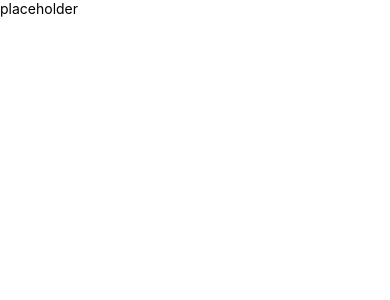
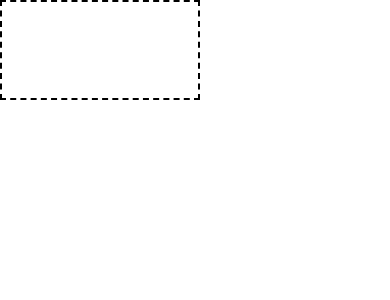
Before and after one commit to ForrestWeiswolf/native-predictions, a React Native app: screen / in a window 390 px wide. Shown: the top 300 px of the page. Built offline with nearby package versions, Linux system fonts and the light colour scheme.

Commit message:
Add a TextInput

```diff
--- a/App.js
+++ b/App.js
@@ -6,7 +6,6 @@ export default class App extends React.Component {
   render() {
     return (
       <View style={styles.container}>
-        <Text>Hello, world!</Text>
         <MakePrediction />
       </View>
     );
--- a/MakePrediction.js
+++ b/MakePrediction.js
@@ -1,13 +1,28 @@
-import React from 'react'
+import React, { Component } from 'react'
 import PropTypes from 'prop-types'
-import { AppRegistry, StyleSheet, Text, View } from 'react-native';
+import { AppRegistry, TextInput } from 'react-native';
 
-const MakePrediction = props => {
-  return (
-    <Text>
-      placeholder
-    </Text>
-  )
+const style = {
+  height: 100,
+  width: 200,
+  fontSize: 60,
+  borderColor: 'black',
+  borderWidth: 2,
+  borderStyle: 'dashed'
+}
+class MakePrediction extends Component{
+  constructor(props){
+    super(props)
+
+    this.state = {}
+  }
+
+  render(){
+    return <TextInput
+      style={style}
+      onChangeText={(text) => this.setState({text})}
+    />
+  }
 }
 
 MakePrediction.propTypes = {
```
